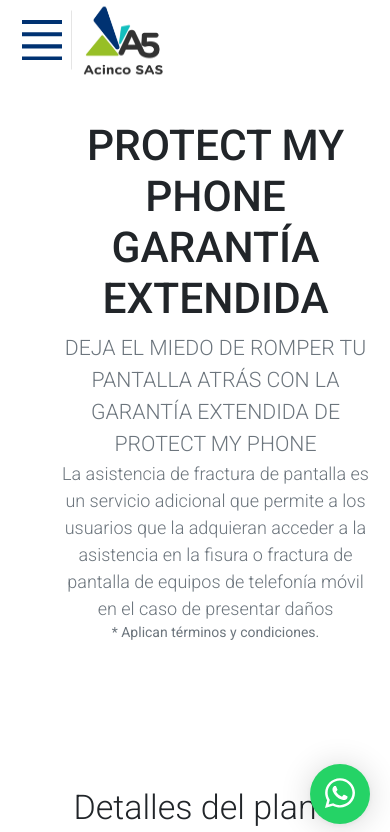
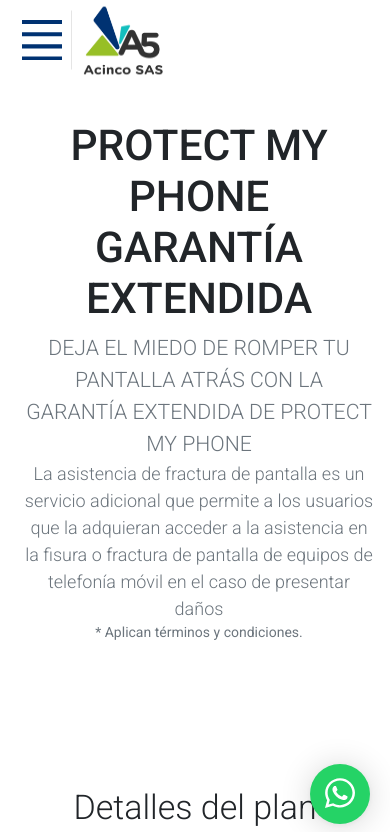
Before and after one commit to michael-eceleris/acinco-web-v2, a React (Create React App) app: page /protect-my-phone in a window 390 px wide. Shown: the top 832 px of the page. Built offline with nearby package versions, Linux system fonts and the light colour scheme.

Commit message:
fix(): mobile responsive fix pmp page

```diff
--- a/src/layout/layoutPMP/Banner.js
+++ b/src/layout/layoutPMP/Banner.js
@@ -16,7 +16,7 @@ const Banner = () => {
           d='M1920,0C1217,0,120.574,155.567,0,0v90h1920V0z'
         ></path>
       </svg>
-      <div className='container min-h75vh d-middle pt-5 pl-5'>
+      <div className='container min-h75vh d-middle pt-5 pl-md-5'>
         <div className='row text-center-xs'>
           <div
             className='col-12 col-md-6 order-2 order-md-1 pb-5 pl-md-1'
```
